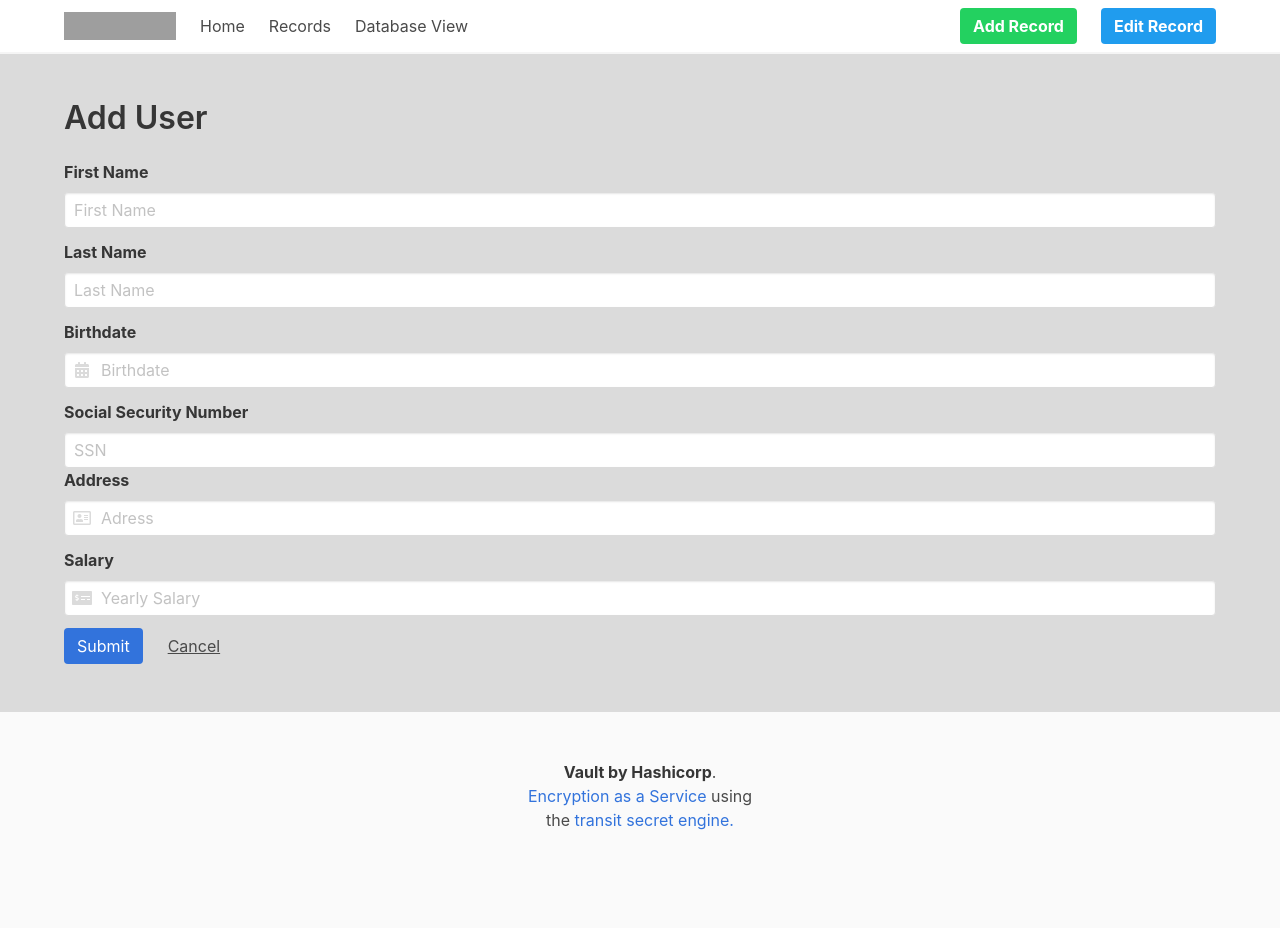
After one commit to norhe/transit-app-example, a Flask app: page /add in a window 1280 px wide. The commit adds this page. Run offline with Flask 2, Linux system fonts and the light colour scheme; parts of the project's set-up code (start-up, migrations or seed data) failed here and were passed over; some libraries are stand-ins or nearby versions; grey boxes are pictures that could not be loaded.

Commit message:
add customer form

```diff
--- a/backend/app.py
+++ b/backend/app.py
@@ -43,6 +43,8 @@ def create_customer():
     logging.debug("Form Data: {}".format(dict(request.form)))
     customer = {k:v[0] for (k,v) in dict(request.form).items()}
     logging.debug('Customer: {}'.format(customer))
+    if 'create_date' not in customer.keys():
+      customer['create_date'] = datetime.now().isoformat()
     new_record = dbc.insert_customer_record(customer)
     logging.debug('New Record: {}'.format(new_record))
     return json.dumps(new_record)
@@ -64,7 +66,6 @@ def index():
 @app.route('/records', methods=['GET'])
 def records():
     records = json.loads(get_customers())
-    print(type(records))
     return render_template('records.html', results = records)
 
 @app.route('/dbview', methods=['GET'])
@@ -73,6 +74,14 @@ def dbview():
     records = dbc.get_customer_records(10, raw = True)
     return render_template('dbview.html', results = records)
 
+@app.route('/add', methods=['GET'])
+def add():
+    return render_template('add.html')
+
+@app.route('/add', methods=['POST'])
+def add_submit():
+    records = create_customer()
+    return render_template('records.html', results = json.loads(records))
 
 if __name__ == '__main__':
   conf = read_config()
--- /dev/null
+++ b/backend/templates/add.html
@@ -0,0 +1,66 @@
+{% extends "base.html" %}
+
+{% block content %}
+  <h1 class="title">Add User</h1>
+  <form action="add" method="post">
+    <div class="field">
+      <label class="label">First Name</label>
+      <div class="control">
+        <input class="input" type="text" name="first_name" placeholder="First Name">
+      </div>
+    </div>
+
+    <div class="field">
+      <label class="label">Last Name</label>
+      <div class="control">
+        <input class="input" type="text" name="last_name" placeholder="Last Name">
+      </div>
+    </div>
+
+    <div class="field">
+      <label class="label">Birthdate</label>
+      <div class="control has-icons-left">
+        <input class="input" type="text" name="birth_date" placeholder="Birthdate" >
+        <span class="icon is-small is-left">
+          <i class="fas fa-calendar-alt"></i>
+        </span>
+      </div>
+    </div>
+
+    <div class="field">
+      <label class="label">Social Security Number</label>
+      <div class="control">
+        <input class="input" type="text" placeholder="SSN" name="ssn">
+
+    </div>
+
+    <div class="field">
+        <label class="label">Address</label>
+        <div class="control has-icons-left">
+          <input class="input" type="text" name="address" placeholder="Adress" >
+          <span class="icon is-small is-left">
+              <i class="far fa-address-card"></i>
+          </span>
+        </div>
+      </div>
+
+      <div class="field">
+          <label class="label">Salary</label>
+          <div class="control has-icons-left">
+            <input class="input" type="text" name="salary" placeholder="Yearly Salary" >
+            <span class="icon is-small is-left">
+                <i class="fas fa-money-check-alt"></i>
+            </span>
+          </div>
+        </div>
+
+    <div class="field is-grouped">
+      <div class="control">
+        <button class="button is-link">Submit</button>
+      </div>
+      <div class="control">
+        <button class="button is-text">Cancel</button>
+      </div>
+    </div>
+  </form>
+{% endblock %}
--- a/backend/templates/base.html
+++ b/backend/templates/base.html
@@ -33,8 +33,15 @@
             <div class="navbar-end">
                 <div class="navbar-item">
                   <div class="buttons">
-                    <a class="button is-success">
+                    <a class="button is-success" href="add">
                       <strong>Add Record</strong>
+                    </a>
+                  </div>
+                </div>
+                <div class="navbar-item">
+                  <div class="buttons">
+                    <a class="button is-info" href="edit">
+                      <strong>Edit Record</strong>
                     </a>
                   </div>
                 </div>
```
